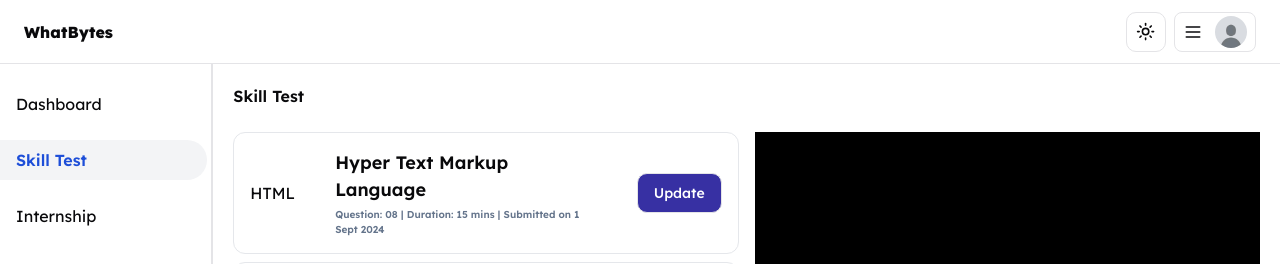
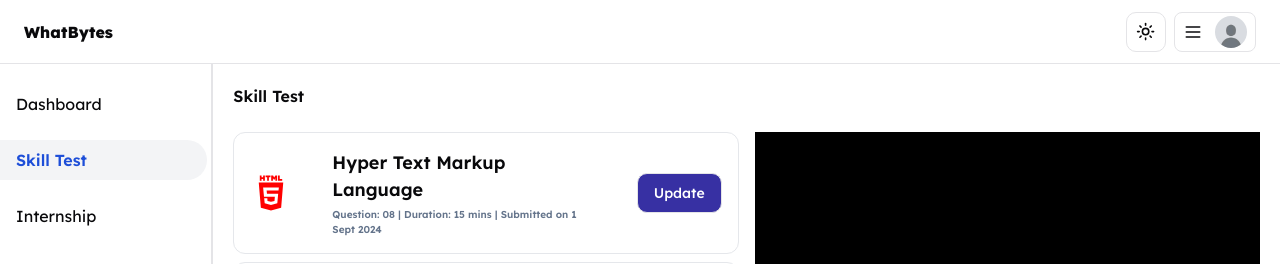
Before and after one commit to rishilahoti/Dashboard, a Next.js app: page / in a window 1280 px wide. Shown: the top 264 px of the page. Built offline with nearby package versions, Linux system fonts and the light colour scheme.

Commit message:
html icon added

```diff
--- a/package.json
+++ b/package.json
@@ -20,6 +20,7 @@
     "next-themes": "^0.3.0",
     "react": "^18",
     "react-dom": "^18",
+    "react-icons": "^5.3.0",
     "recharts": "^2.12.7",
     "tailwind-merge": "^2.5.2",
     "tailwindcss-animate": "^1.0.7"
--- a/src/app/components/Course.tsx
+++ b/src/app/components/Course.tsx
@@ -1,22 +1,26 @@
 import CourseUpdateButton from "./CourseUpdateButton";
+import { TiHtml5 } from "react-icons/ti";
 
 export default function Course() {
-    return(
+	return (
 		<section className="flex w-full min-h-[90px] justify-center items-center lg:gap-10 gap-3 rounded-xl border border-gray-200 p-2 lg:p-4">
 			<div className="flex w-fit justify-center items-center ">
-                HTML
+				<TiHtml5 size={42} color="red" />
 			</div>
 			<div className="flex w-full flex-col gap-1">
 				<h2 className="md:text-[18px] text-[12px] font-semibold">
 					Hyper Text Markup Language
 				</h2>
 				<div className="md:text-[10px] text-[8px] font-semibold flex">
-                    <p className="text-slate-500">Question: 08 | Duration: 15 mins | Submitted on 1 Sept 2024</p>
+					<p className="text-slate-500">
+						Question: 08 | Duration: 15 mins | Submitted on 1 Sept
+						2024
+					</p>
 				</div>
 			</div>
 			<div className="">
-                <CourseUpdateButton/>
+				<CourseUpdateButton />
 			</div>
 		</section>
-    )
+	);
 }
```
Also changed, not shown: 1 other file (tests, documents, lock files or other folders). Lines whose indentation alone changed are shown as unchanged.
